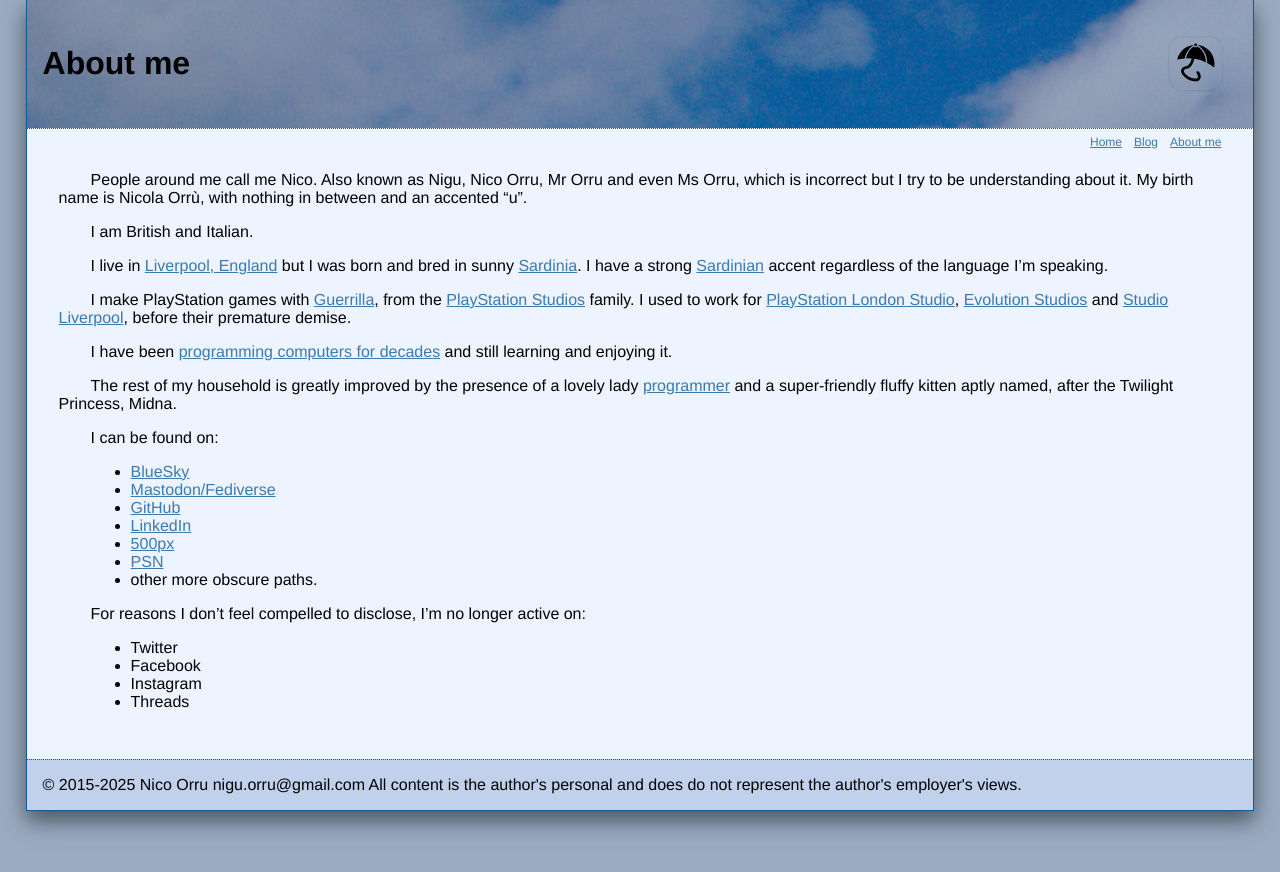
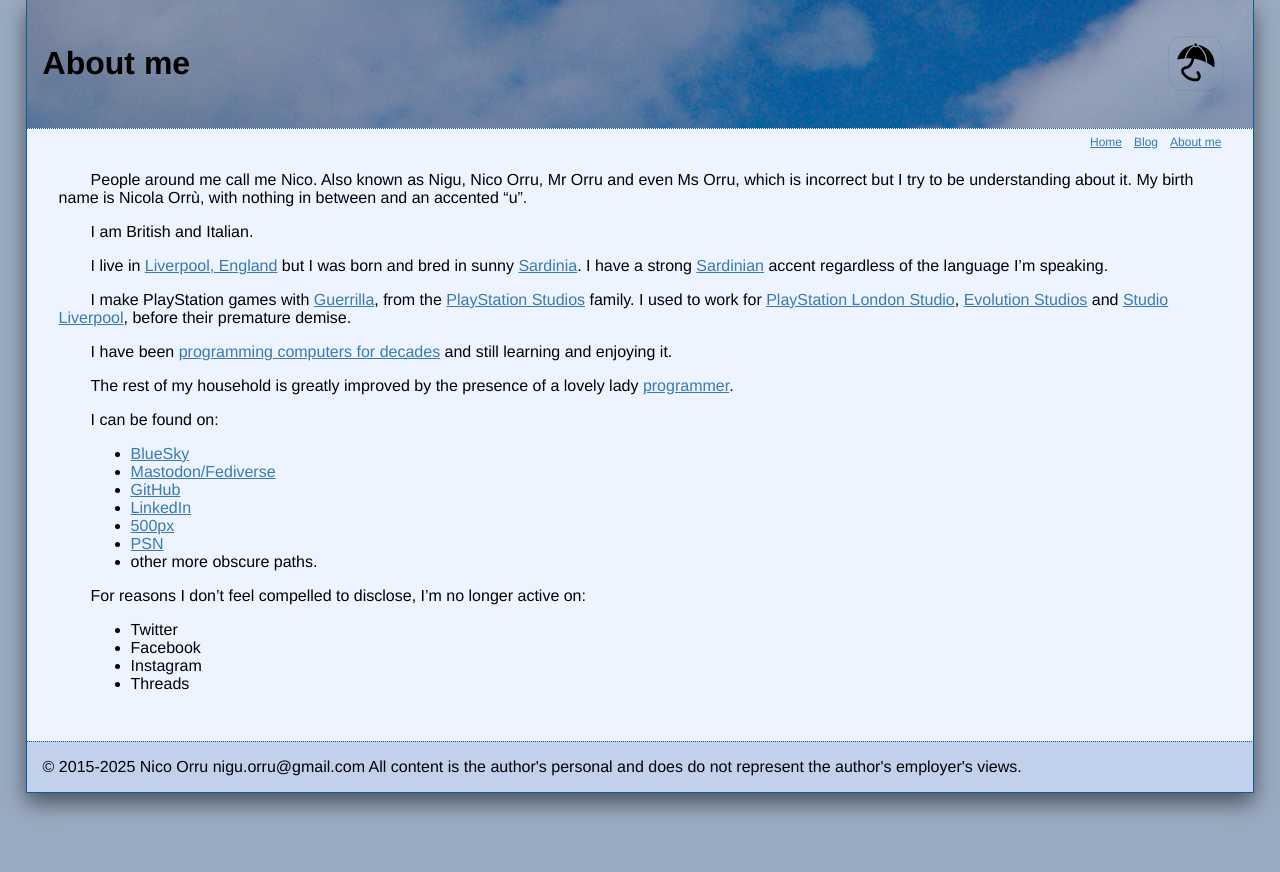
Before and after one commit to itadinanta/itadinanta.github.io, a Jekyll site: the page built from about.md, in a window 1280 px wide. Shown: the top 872 px of the page. Built offline with Jekyll 4.4.1, drawn with Linux system fonts in a browser that asks for light colours.

Commit message:
Updated CV

```diff
--- a/about.md
+++ b/about.md
@@ -14,7 +14,7 @@ I make PlayStation games with [Guerrilla](https://www.guerrilla-games.com/), fro
 
 I have been [programming computers for decades](/resources/cv/nico_orru_cv.pdf) and still learning and enjoying it.
 
-The rest of my household is greatly improved by the presence of a lovely lady [programmer](http://www.doppioslash.com/) and a super-friendly fluffy kitten aptly named, after the Twilight Princess, Midna.
+The rest of my household is greatly improved by the presence of a lovely lady [programmer](http://www.doppioslash.com/).
 
 I can be found on:
 
```
